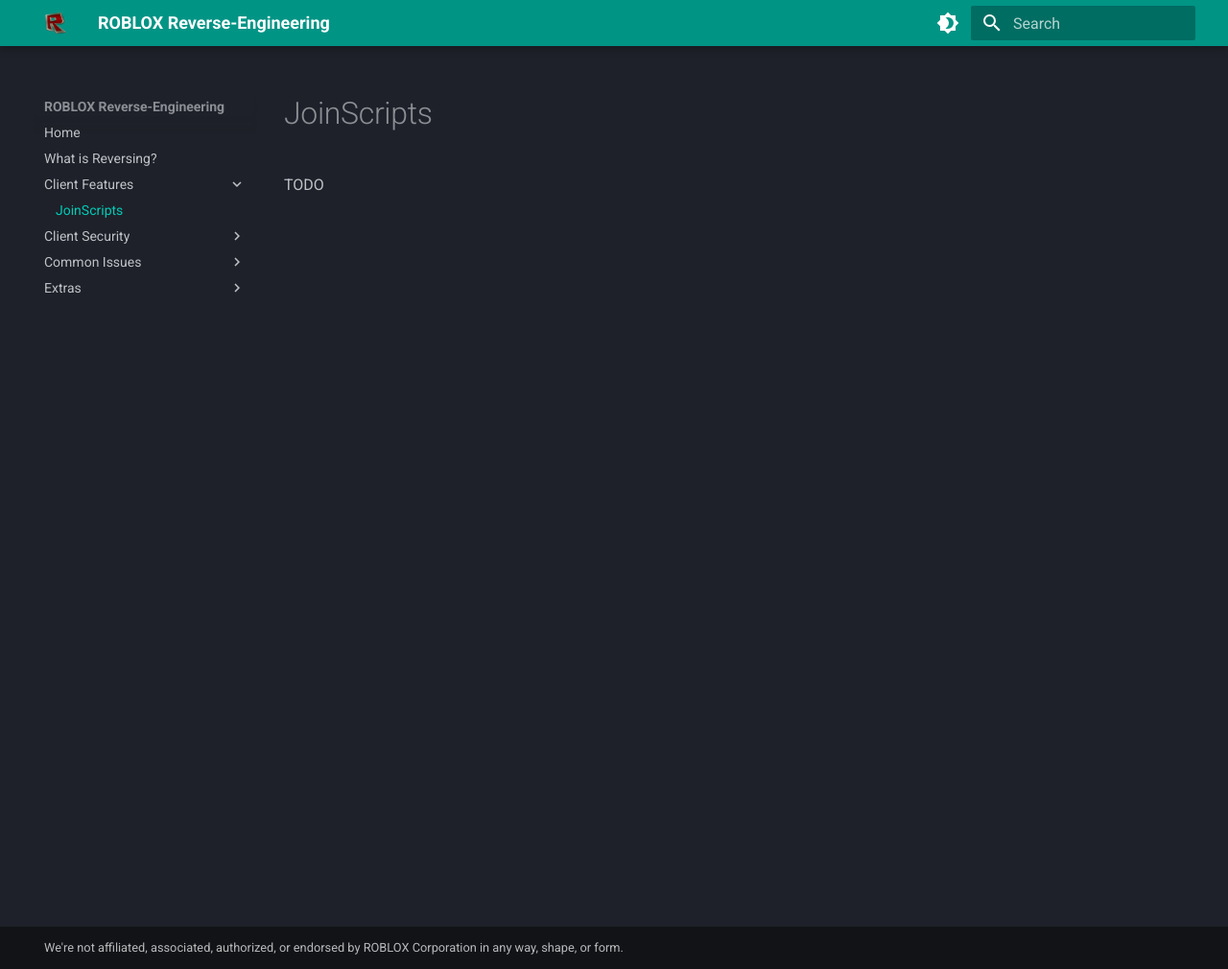
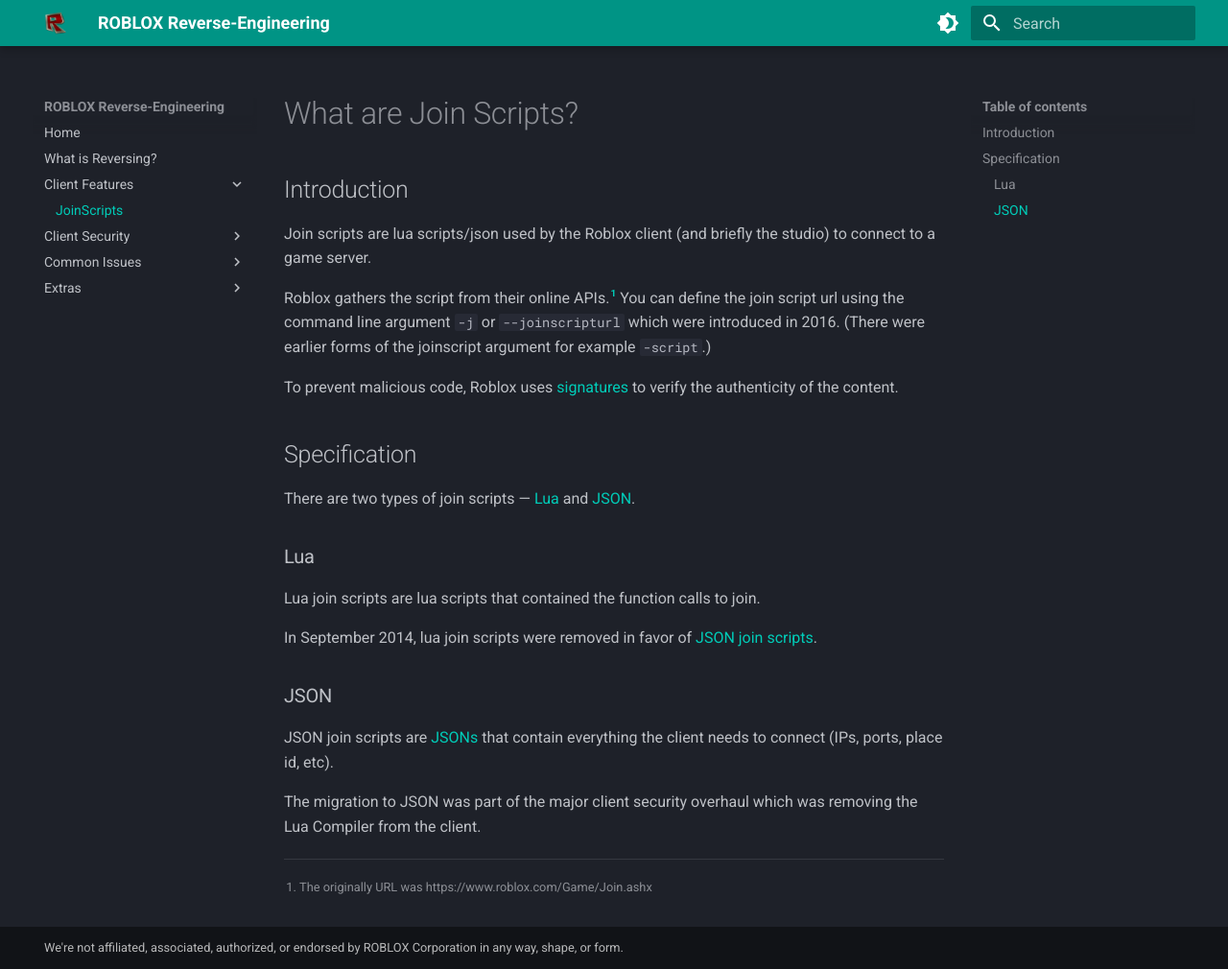
Before and after one commit to ROBLOX-Reverse-Engineering/RRE-Site, an MkDocs documentation site: the page built from docs/Client Features/JoinScripts.md, in a window 1280 px wide and 1010 px high. Shown: the whole window at 96% size. Built offline with MkDocs 1.6.1 and Material for MkDocs 9.7.7, drawn with Linux system fonts in a browser that asks for light colours.

Commit message:
Add JoinScripts
Co-Authored-By: bluepilledgreat <97983689+bluepilledgreat@users.noreply.github.com>

```diff
--- a/docs/Client Features/JoinScripts.md
+++ b/docs/Client Features/JoinScripts.md
@@ -1 +1,25 @@
-TODO
+# What are Join Scripts?
+
+## Introduction
+
+Join scripts are lua scripts/json used by the Roblox client (and briefly the studio) to connect to a game server.
+
+Roblox gathers the script from their online APIs.[^1] You can define the join script url using the command line argument `-j` or `--joinscripturl` which were introduced in 2016. (There were earlier forms of the joinscript argument for example `-script`.)
+
+To prevent malicious code, Roblox uses [signatures](/Client Security/Signatures) to verify the authenticity of the content.
+
+## Specification
+There are two types of join scripts — [Lua](#lua) and [JSON](#json).
+### Lua
+
+Lua join scripts are lua scripts that contained the function calls to join.
+
+In September 2014, lua join scripts were removed in favor of [JSON join scripts](#json).
+
+### JSON
+
+JSON join scripts are [JSONs](https://en.wikipedia.org/wiki/JSON) that contain everything the client needs to connect (IPs, ports, place id, etc).
+
+The migration to JSON was part of the major client security overhaul which was removing the Lua Compiler from the client.
+
+[^1]: The originally URL was https://www.roblox.com/Game/Join.ashx
```
